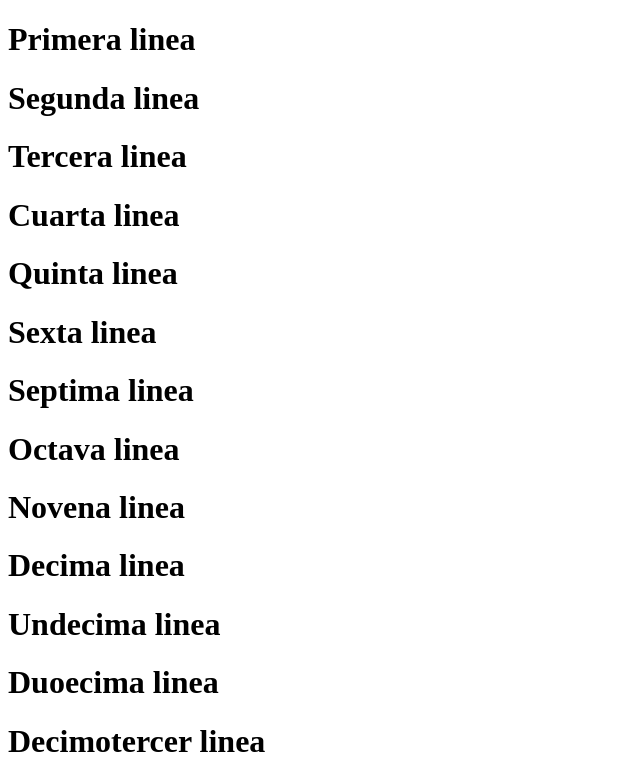
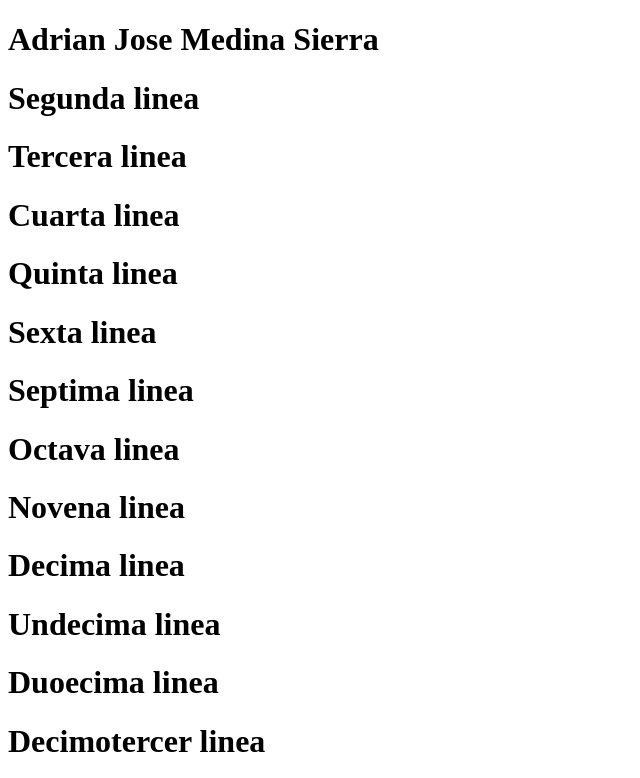
Before and after one commit to adrianjms0302/pagina_taller_buenas_practicas, a plain HTML site: page index.html in a window 1280 px wide. Shown: the top 778 px of the page, without its empty margins (0-640 px from the left). Drawn offline with Linux system fonts and the light colour scheme.

Commit message:
Actualizo index.html en develop

```diff
--- a/index.html
+++ b/index.html
@@ -6,7 +6,7 @@
     <title>Primera pagina</title>
 </head>
 <body>
-    <h1>Primera linea</h1>
+    <h1>Adrian Jose Medina Sierra</h1>
     <h1>Segunda linea</h1>
     <h1>Tercera linea</h1>
     <h1>Cuarta linea</h1>
```
